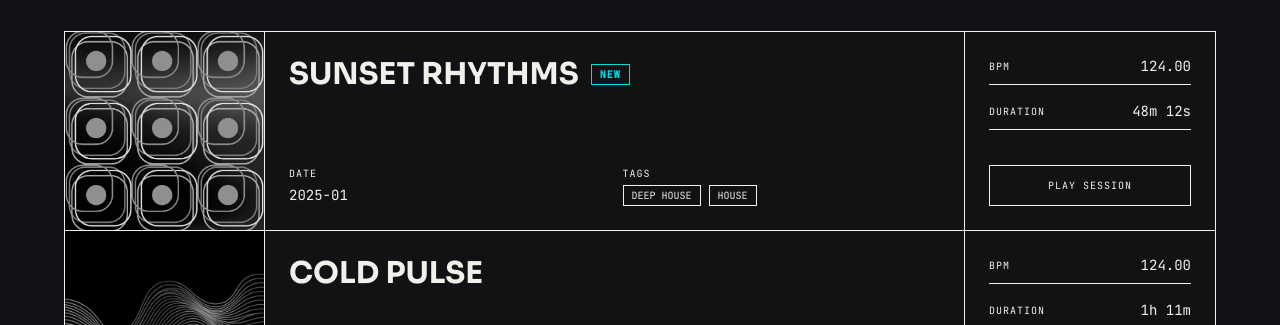
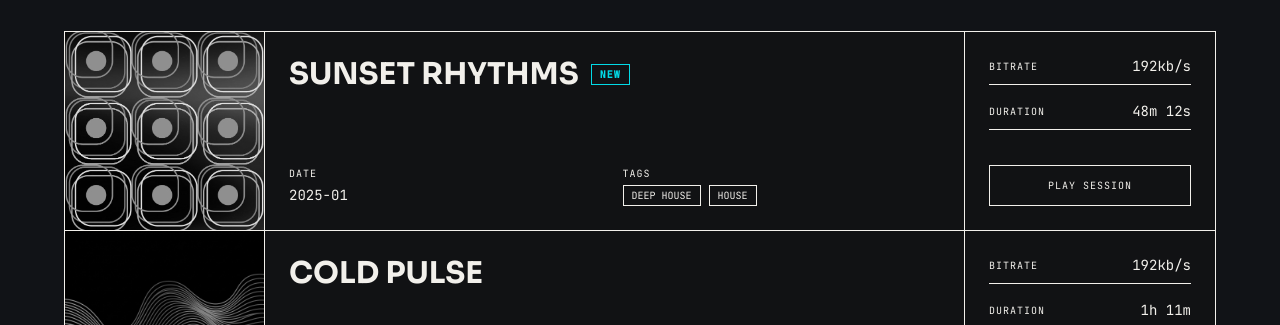
Before and after one commit to andres-manzanera/mass-sessions, a Next.js app: page /sessions in a window 1280 px wide. Shown: the part 430-755 px from the top of the page. Built offline with nearby package versions, Linux system fonts and the light colour scheme.

Commit message:
style: replace BPM 124.00 with Bitrate 192kb/s in SessionCard

```diff
--- a/src/app/sessions/page.tsx
+++ b/src/app/sessions/page.tsx
@@ -108,8 +108,8 @@ function SessionCard({ session, index, activeSession, isPlaying, playSession, is
       <div className="w-full lg:w-[250px] shrink-0 p-6 flex flex-col justify-between overflow-hidden">
         <div className="flex justify-between lg:flex-col lg:space-y-4">
           <div className="flex items-center gap-2 lg:justify-between lg:border-b lg:border-brand-orange lg:pb-2">
-            <span className="font-mono text-[10px] tracking-widest text-brand-orange uppercase">BPM</span>
-            <span className="font-mono text-sm text-brand-orange">124.00</span>
+            <span className="font-mono text-[10px] tracking-widest text-brand-orange uppercase">BITRATE</span>
+            <span className="font-mono text-sm text-brand-orange">192kb/s</span>
           </div>
           <div className="flex items-center gap-2 lg:justify-between lg:border-b lg:border-brand-orange lg:pb-2">
             <span className="font-mono text-[10px] tracking-widest text-brand-orange uppercase">DURATION</span>
```
